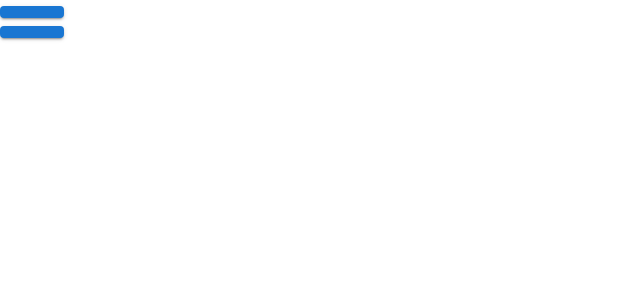
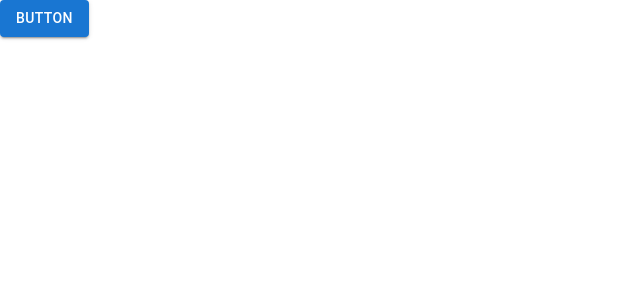
Before and after one commit to caezaocta/labor-winner, a React (Create React App) app: page / in a window 1280 px wide. Shown: the top 300 px of the page, without its empty margins (0-640 px from the left). Built offline with nearby package versions, Linux system fonts and the light colour scheme.

Commit message:
authbuton deletedt

```diff
--- a/src/components/atoms/Button/index.js
+++ b/src/components/atoms/Button/index.js
@@ -1,10 +1,9 @@
-import React from 'react';
 import ButtonMui from '@mui/material/Button';
 
-const Button = ({ buttonText }) => {
+const Button = ({ buttonText, onClick }) => {
     return (
         <>
-            <ButtonMui variant="contained"> {buttonText} </ButtonMui>{' '}
+            <ButtonMui variant="contained" onClick={onClick}> {buttonText} </ButtonMui>{' '}
         </>
     );
 };
--- a/src/components/atoms/ButtonAuth/index.js
+++ /dev/null
@@ -1,14 +0,0 @@
-import React from 'react';
-import ButtonMui from '@mui/material/Button';
-
-function Authbutton({ buttonText, href }) {
-    return (
-        <>
-            <ButtonMui variant="contained" href={href}>
-                {buttonText}
-            </ButtonMui>
-        </>
-    );
-}
-
-export default Authbutton;
--- a/src/pages/Landing/index.js
+++ b/src/pages/Landing/index.js
@@ -1,12 +1,9 @@
 import Button from '../../components/atoms/Button';
-import ButtonAuth from '../../components/atoms/ButtonAuth';
 
 const Landing = () => {
     return (
         <>
-            <Button header="Search Now"></Button>
-            <br />
-            <ButtonAuth header="Log In"></ButtonAuth>
+            <Button buttonText="Button"></Button>
         </>
     );
 };
```
